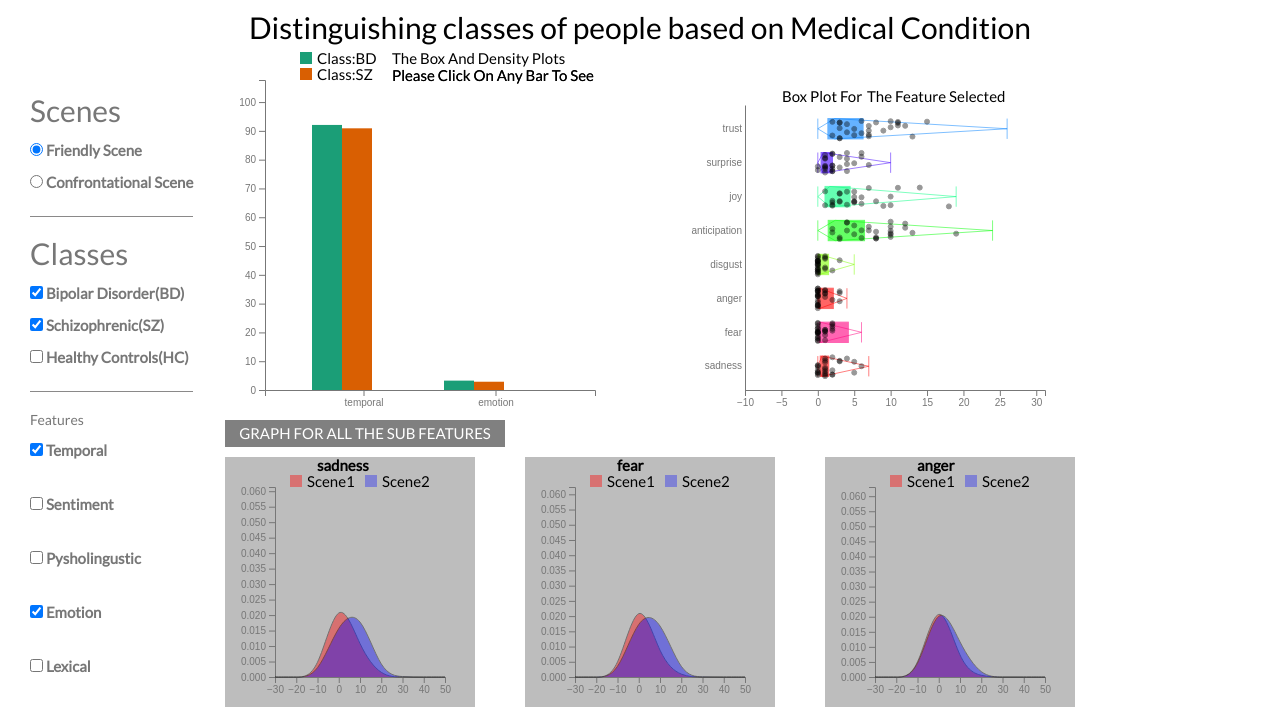
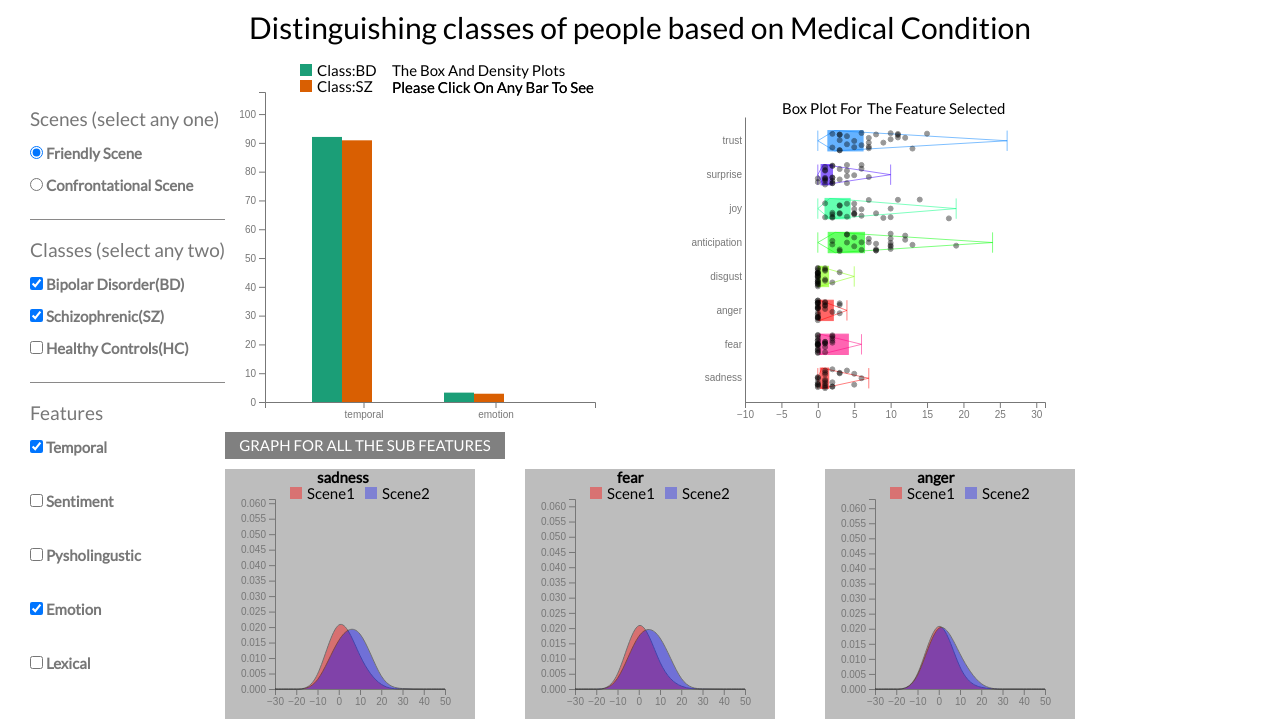
Before and after one commit to FFS28/histogram, a plain HTML site: page index.html in a window 1280 px wide. Shown: the top 724 px of the page. Drawn offline with nearby package versions, Linux system fonts and the light colour scheme.

Commit message:
header changes

```diff
--- a/index.html
+++ b/index.html
@@ -38,7 +38,7 @@
     </div>
     <div class="btn-group">
         <div id="but">
-            <h2>Scenes</h2>
+            <h2>Scenes (select any one)</h2>
             <div class="form-group">
                 <input type="radio" name="optradio" id="scince1" checked>
                 <label for="scince1">Friendly Scene</label>
@@ -50,7 +50,7 @@
         </div>
         <hr style="border-color: rgb(138, 137, 137);">
         <div>
-            <h2>Classes</h2>
+            <h2>Classes (select any two)</h2>
             <div class="form-group">
                 <input type="checkbox" name="optradio2" id="BD" checked>
                 <label for="BD">Bipolar Disorder(BD)</label>
@@ -66,7 +66,7 @@
         </div>
         <hr style="border-color: rgb(138, 137, 137);">
         <div>
-            <h5>Features</h5>
+            <h2>Features</h2>
             <input type="checkbox" name="topics" id="temporal" checked>
 
             <label for="temporal">Temporal</label>
--- a/style.css
+++ b/style.css
@@ -7,6 +7,10 @@ body {
     text-align: center;
     font-size: 30px;
     color: black;
+}
+
+.btn-group h2 {
+    font-size: 19px;
 }
 
 .main {
@@ -184,7 +188,7 @@ h3, h4 {
 }
 
 .btn-group {
-    padding: 20px 30px;
+    padding: 35px 30px;
 }
 
 .form-group {
```
